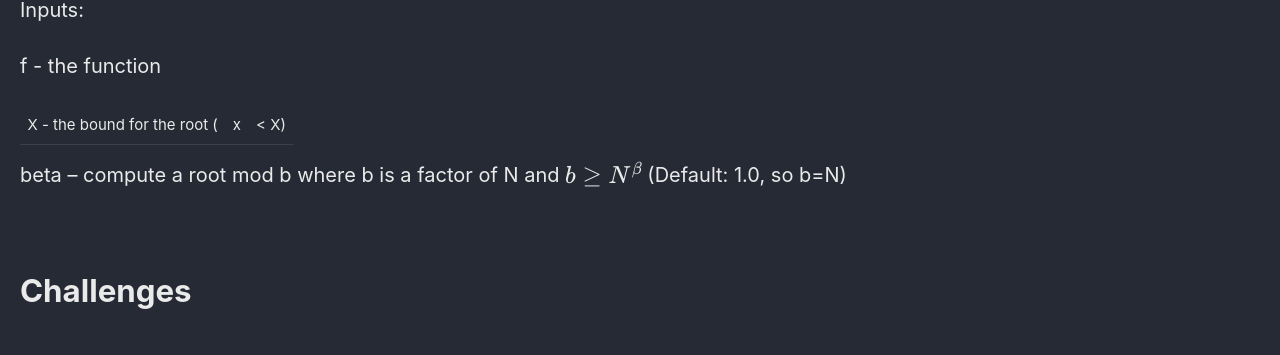
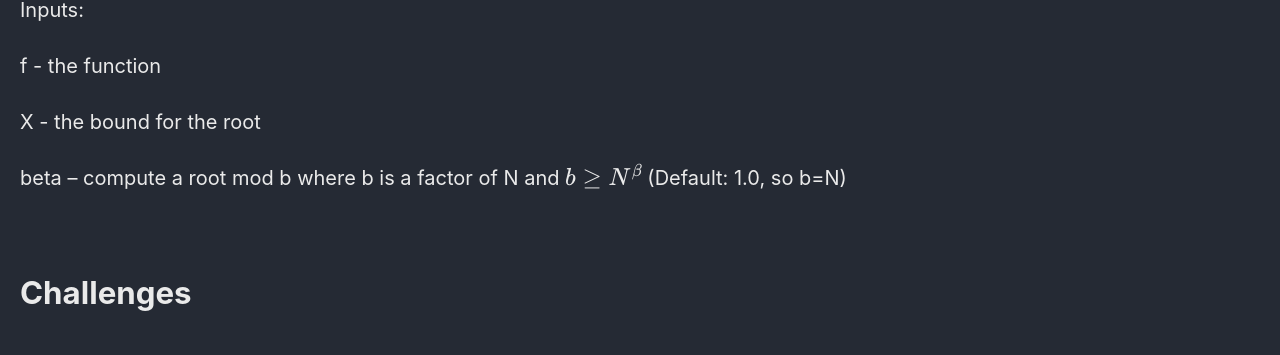
Before and after one commit to Connor-McCartney/Connor-McCartney.github.io, a Jekyll site: the page built from _pages/cryptography/small-roots/small-roots.md, in a window 1280 px wide. Shown: the part 992-1347 px from the top of the page. Built offline with Jekyll 4.4.1, drawn with Linux system fonts in a browser that asks for light colours; cached includes are drawn as plain includes.

```diff
--- a/_pages/cryptography/small-roots/small-roots.md
+++ b/_pages/cryptography/small-roots/small-roots.md
@@ -38,7 +38,7 @@ Inputs:
 
 f - the function
 
-X - the bound for the root (| x | < X)
+X - the bound for the root
 
 beta – compute a root mod b where b is a factor of N and $$b \geq N^β$$ (Default: 1.0, so b=N)
 
```
